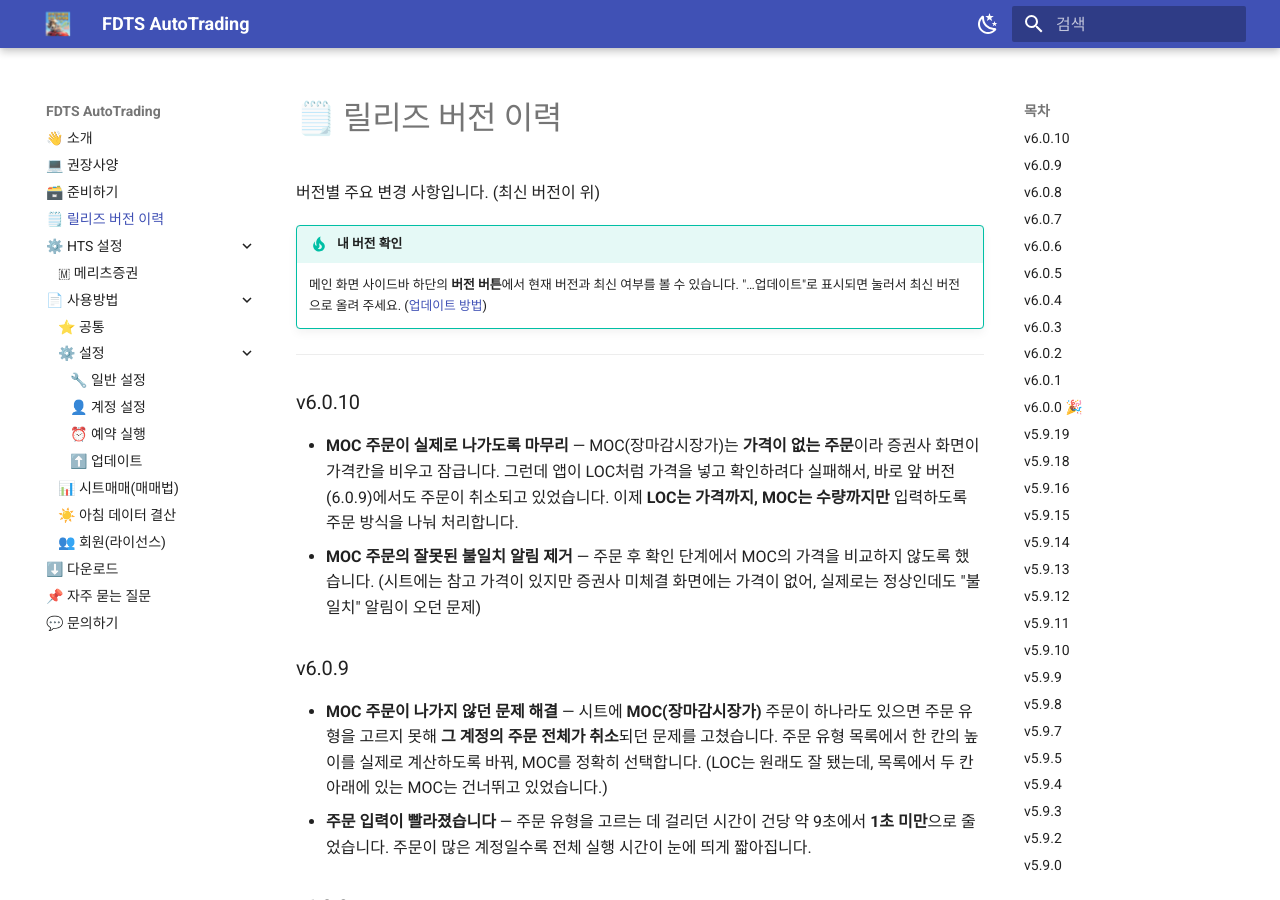
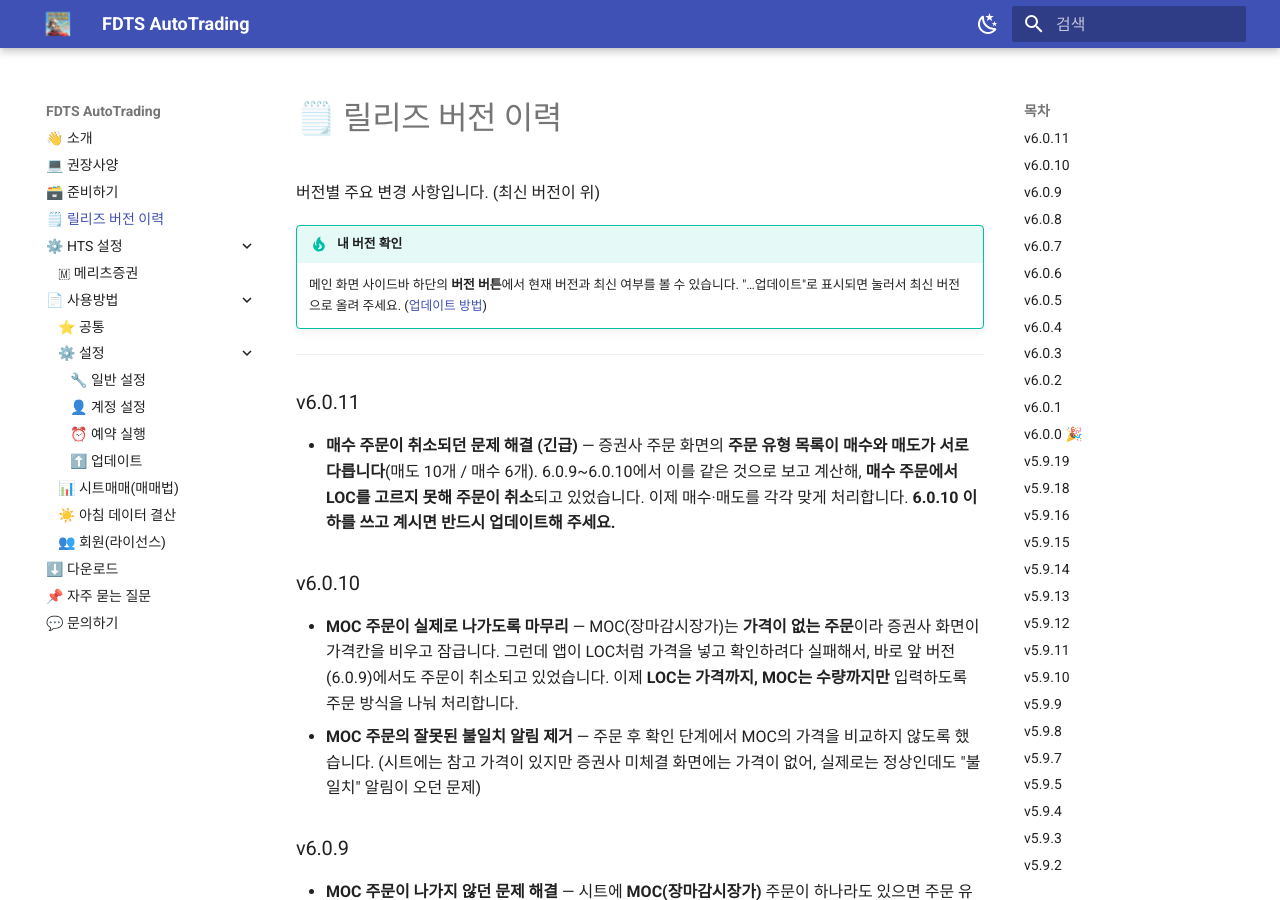
Before and after one commit to roykimever/FDTS-Dist, an MkDocs documentation site: the page built from docs/releases.md, in a window 1280 px wide and 900 px high. Built offline with MkDocs 1.6.1 and Material for MkDocs 9.7.7, drawn with Linux system fonts in a browser that asks for light colours.

Commit message:
docs: v6.0.11 릴리즈 노트 추가 (매수 회귀 긴급 수정)
주문 유형 드롭다운 목록이 매수(6개)와 매도(10개)로 달라 매수 주문이
취소되던 회귀를 수정한 내용을 지인용 표현으로 기록.

Co-Authored-By: Claude Opus 5 <noreply@anthropic.com>

```diff
--- a/docs/releases.md
+++ b/docs/releases.md
@@ -6,6 +6,9 @@
     메인 화면 사이드바 하단의 **버전 버튼**에서 현재 버전과 최신 여부를 볼 수 있습니다. "…업데이트"로 표시되면 눌러서 최신 버전으로 올려 주세요. ([업데이트 방법](usage/update.md))
 
 ---
+
+### v6.0.11
+- **매수 주문이 취소되던 문제 해결 (긴급)** — 증권사 주문 화면의 **주문 유형 목록이 매수와 매도가 서로 다릅니다**(매도 10개 / 매수 6개). 6.0.9~6.0.10에서 이를 같은 것으로 보고 계산해, **매수 주문에서 LOC를 고르지 못해 주문이 취소**되고 있었습니다. 이제 매수·매도를 각각 맞게 처리합니다. **6.0.10 이하를 쓰고 계시면 반드시 업데이트해 주세요.**
 
 ### v6.0.10
 - **MOC 주문이 실제로 나가도록 마무리** — MOC(장마감시장가)는 **가격이 없는 주문**이라 증권사 화면이 가격칸을 비우고 잠급니다. 그런데 앱이 LOC처럼 가격을 넣고 확인하려다 실패해서, 바로 앞 버전(6.0.9)에서도 주문이 취소되고 있었습니다. 이제 **LOC는 가격까지, MOC는 수량까지만** 입력하도록 주문 방식을 나눠 처리합니다.
```
